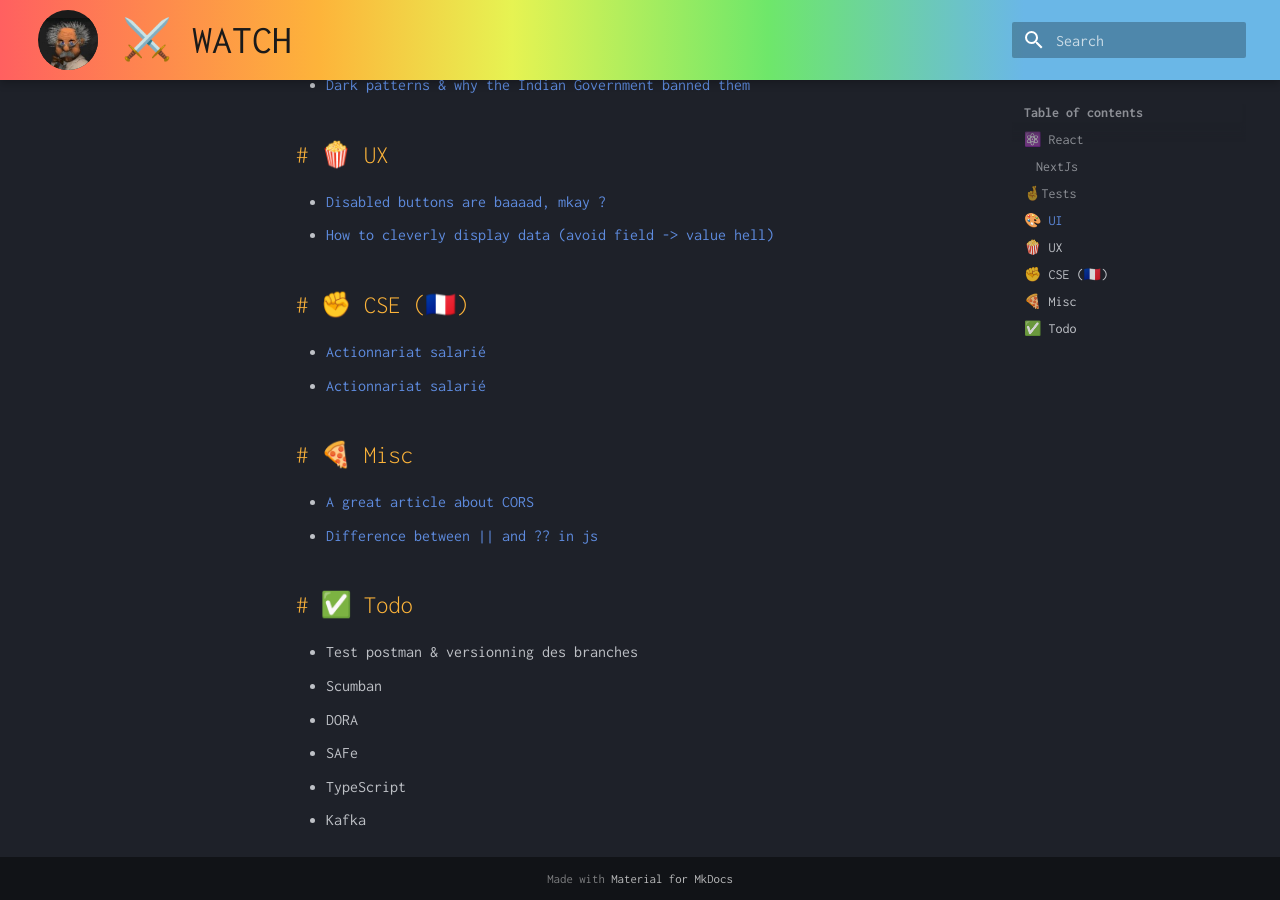
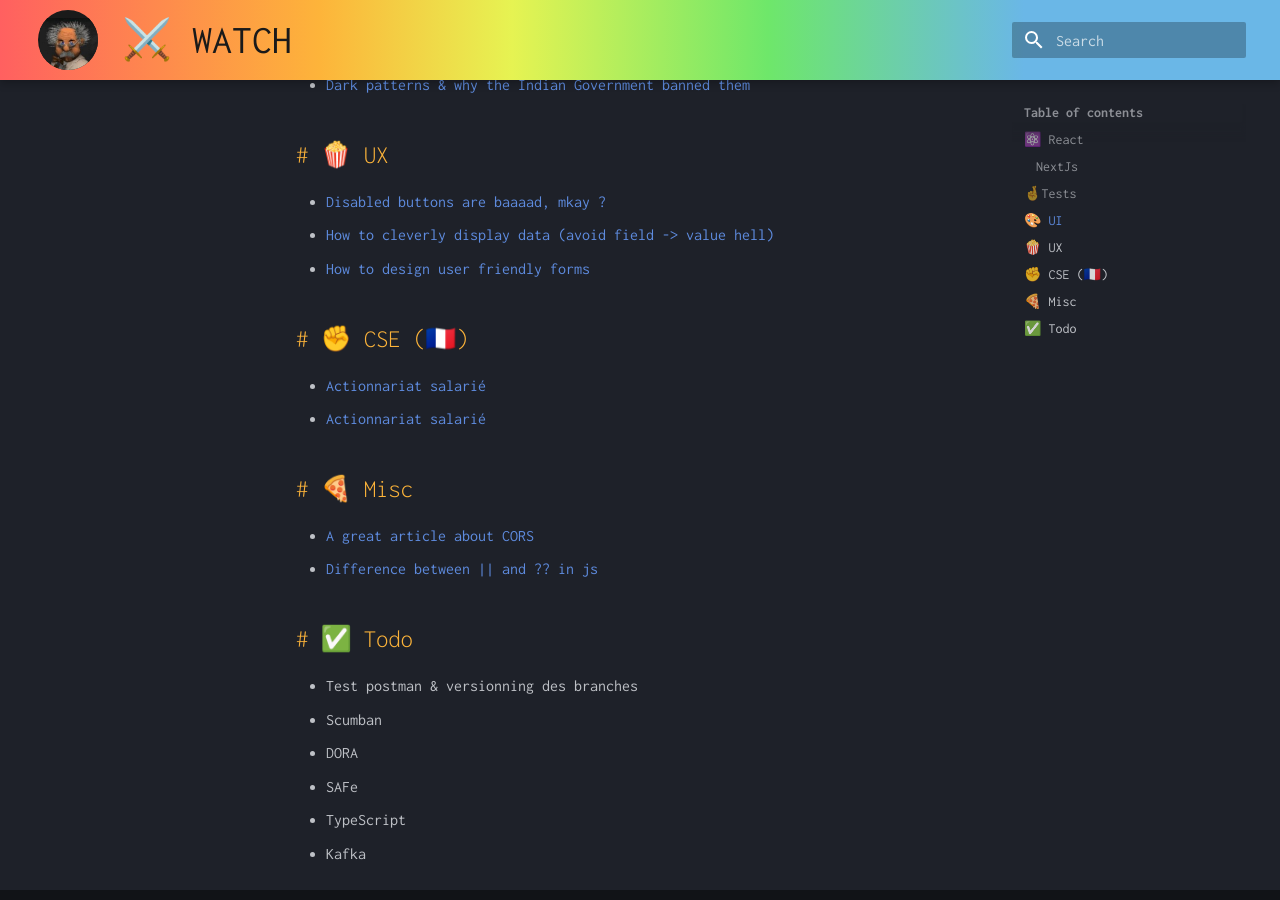
Before and after one commit to keninette/cheatsheets, an MkDocs documentation site: the page built from docs/watch/index.md, in a window 1280 px wide and 900 px high, scrolled down 1045 px. Built offline with MkDocs 1.6.1 and Material for MkDocs 9.7.7, drawn with Linux system fonts in a browser that asks for light colours.

Commit message:
Add some articles

```diff
--- a/docs/watch/index.md
+++ b/docs/watch/index.md
@@ -22,6 +22,7 @@
 ## 🍿 UX
 - [Disabled buttons are baaaad, mkay ?](https://uxplanet.org/disabled-buttons-ux-usability-issues-and-how-to-avoid-them-8f2246186e80)
 - [How to cleverly display data (avoid field -> value hell)](https://uxmovement.medium.com/a-better-way-to-display-data-than-field-value-e041cca9a6a9)
+- [How to design user friendly forms](https://medium.com/yld-blog/how-to-design-user-friendly-forms-f71b37ec959e)
 
 ## ✊ CSE (🇫🇷)
 - [Actionnariat salarié](https://www.economie.gouv.fr/entreprises/comment-fonctionne-lactionnariat-salarie)
```
